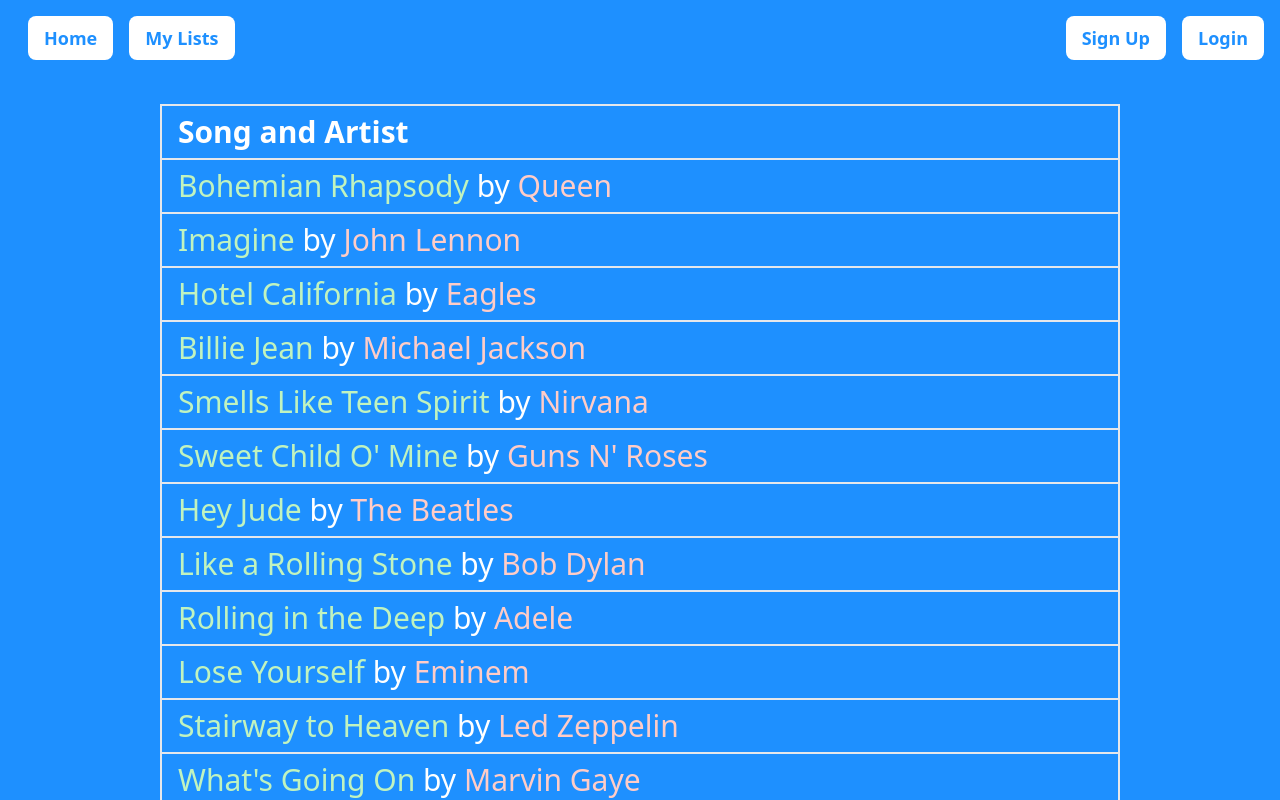
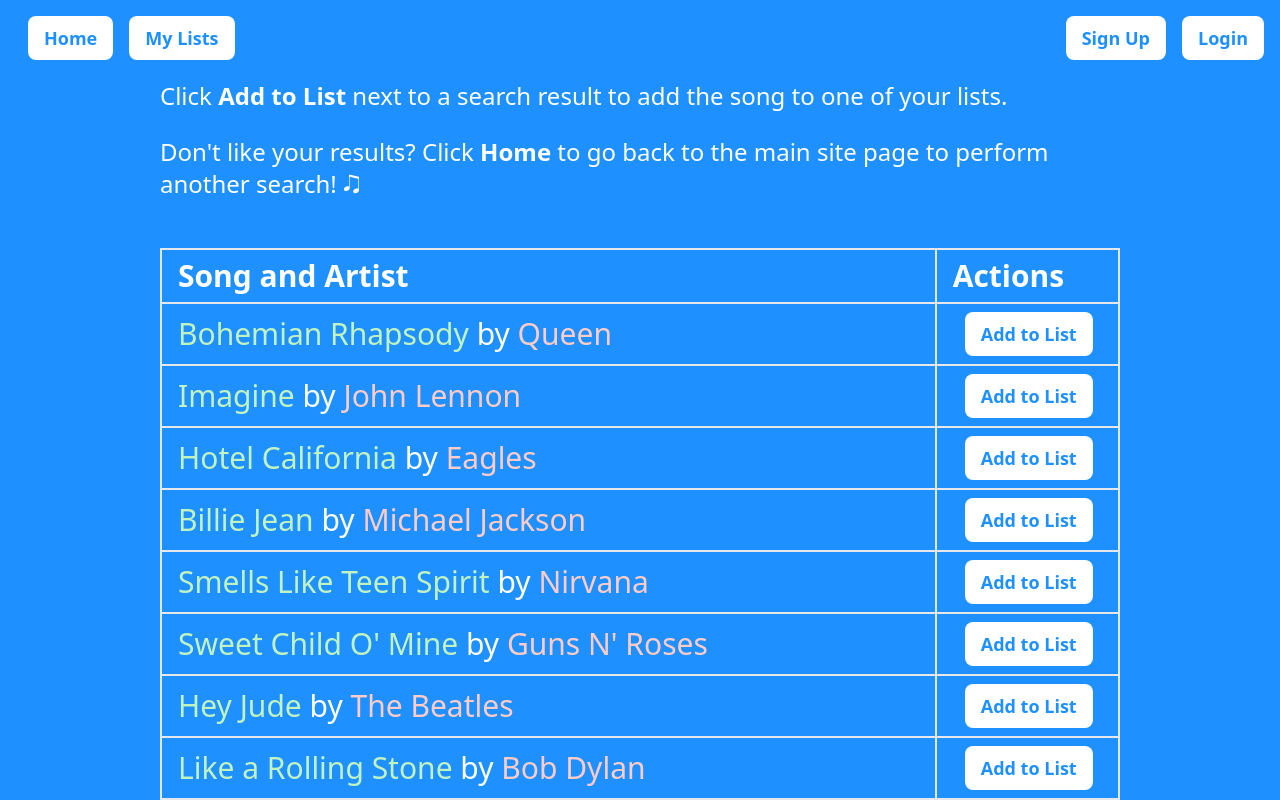
Before and after one commit to jadedQuail/tune-scout, a Vue app in the folder front-end/: page /results in a window 1280 px wide. Shown: the top 800 px of the page. Built offline with nearby package versions, Linux system fonts and the light colour scheme.

Commit message:
added second column and buttons to search results

```diff
--- a/front-end/public/songs.json
+++ b/front-end/public/songs.json
@@ -145,7 +145,6 @@
     { "name": "Boulevard of Broken Dreams", "artist": "Green Day" },
     { "name": "Gives You Hell", "artist": "The All-American Rejects" },
     { "name": "Wrecking Ball", "artist": "Miley Cyrus" },
-    { "name": "Poker Face", "artist": "Lady Gaga" },
     { "name": "Say My Name", "artist": "Destiny's Child" },
     { "name": "Don't Speak", "artist": "No Doubt" },
     { "name": "Bye Bye Bye", "artist": "*NSYNC" },
--- a/front-end/src/components/AppResultsTable.vue
+++ b/front-end/src/components/AppResultsTable.vue
@@ -1,6 +1,14 @@
 <template>
     <div class="bg-electric-blue-600 min-h-screen flex flex-col items-center">
-        <div class="mt-20 w-3/4 mx-auto">
+        <div class="mt-20 text-2xl text-white w-3/4">
+            Click <strong>Add to List</strong> next to a search result to add
+            the song to one of your lists.
+        </div>
+        <div class="mt-6 text-2xl text-white w-3/4">
+            Don't like your results? Click <strong>Home</strong> to go back to
+            the main site page to perform another search! &#127901;
+        </div>
+        <div class="mt-6 w-3/4 mx-auto">
             <div v-if="filteredSongs.length > 0">
                 <table
                     class="mt-6 w-full text-left border-collapse border-2 border-gray-200"
@@ -11,6 +19,11 @@
                                 class="border-2 border-gray-200 px-4 py-2 text-white text-3xl"
                             >
                                 Song and Artist
+                            </th>
+                            <th
+                                class="border-2 border-gray-200 px-4 py-2 text-white text-3xl"
+                            >
+                                Actions
                             </th>
                         </tr>
                     </thead>
@@ -27,6 +40,11 @@
                                     {{ song.artist }}
                                 </span>
                             </td>
+                            <td
+                                class="border-2 border-gray-200 px-4 py-2 text-white text-3xl"
+                            >
+                                <AppButton label="Add to List" />
+                            </td>
                         </tr>
                     </tbody>
                 </table>
@@ -42,6 +60,8 @@
 <script setup>
 import { ref, onMounted } from "vue";
 import { useRoute } from "vue-router";
+
+import AppButton from "./AppButton.vue";
 
 const searchTerm = ref("");
 const songs = ref([]);
```
